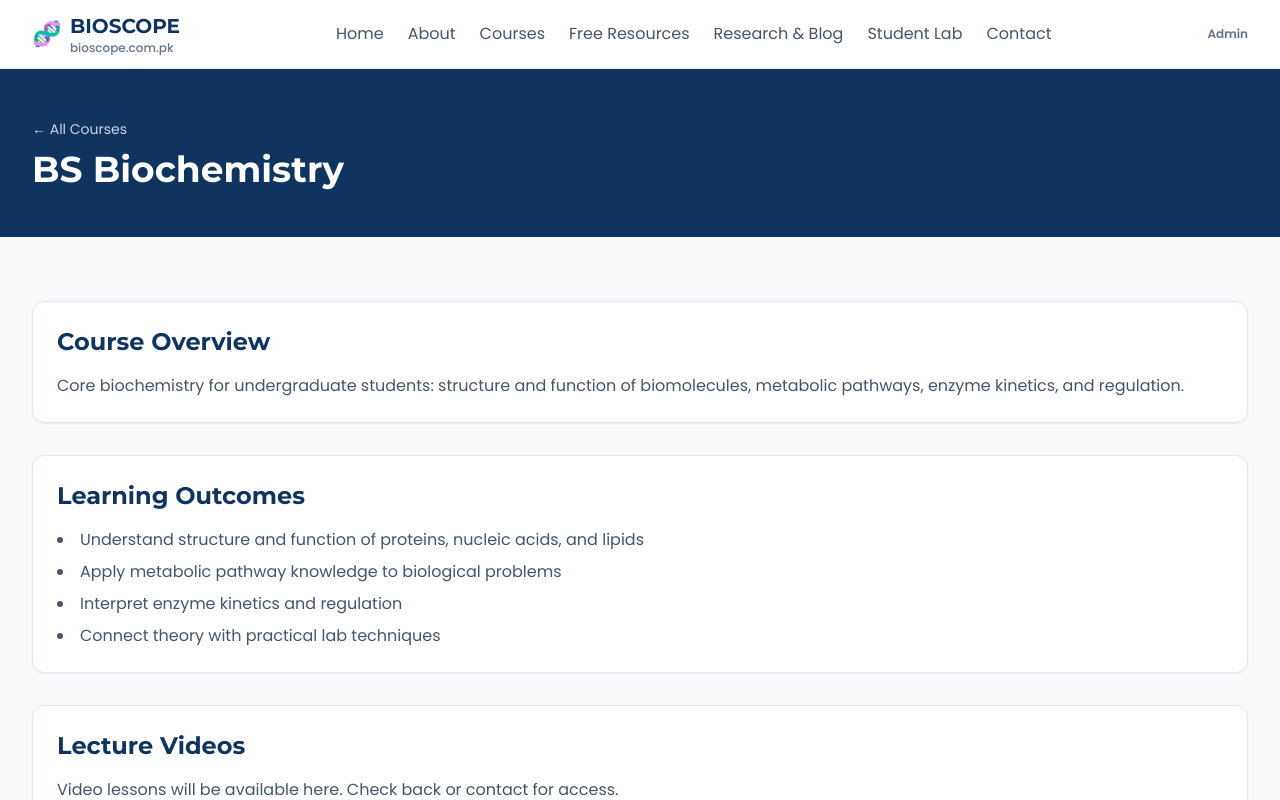
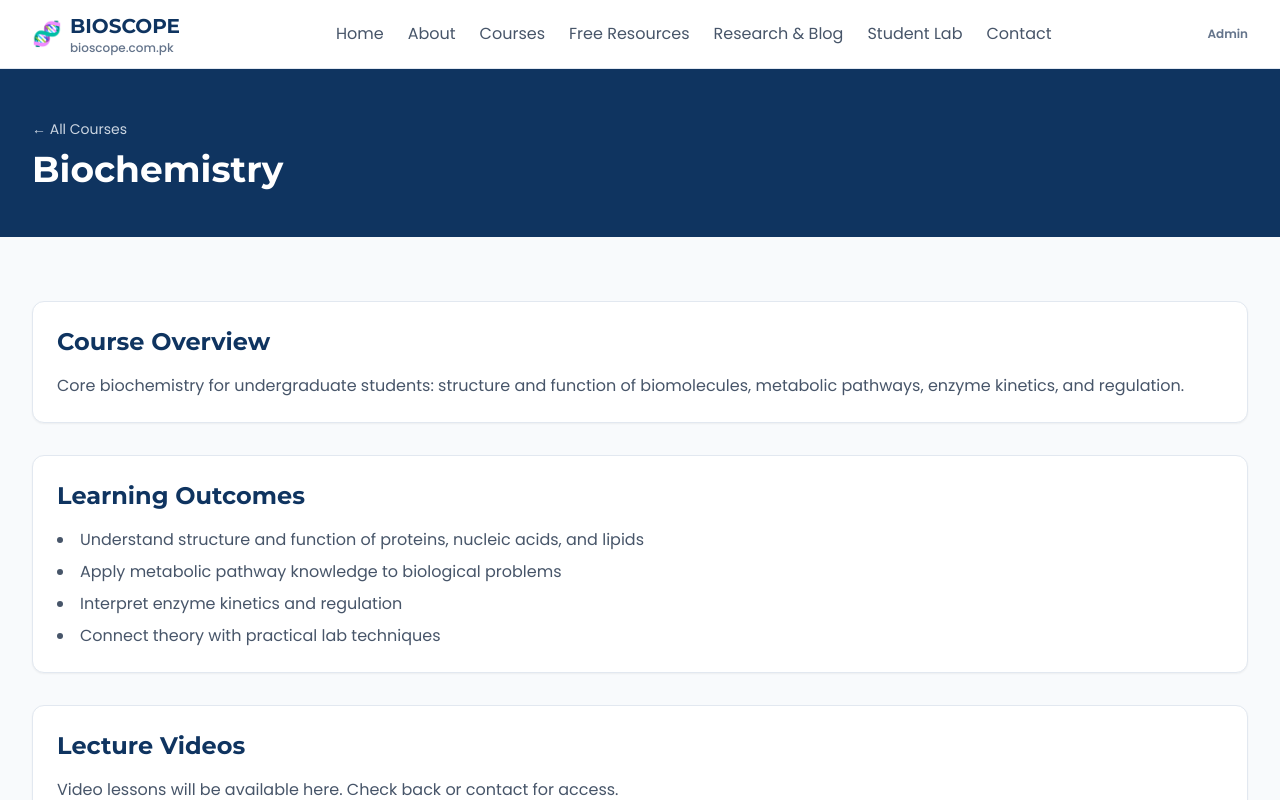
Before and after one commit to Naeem009/drsumairakousar, a Next.js app: page /courses/biochemistry in a window 1280 px wide. Shown: the top 800 px of the page. Built offline with nearby package versions, Linux system fonts and the light colour scheme.

Commit message:
Courses name updated

```diff
--- a/app/courses/[slug]/page.tsx
+++ b/app/courses/[slug]/page.tsx
@@ -4,7 +4,7 @@ import { notFound } from "next/navigation";
 
 const courseData: Record<string, { title: string; overview: string; outcomes: string[] }> = {
   "biochemistry": {
-    title: "BS Biochemistry",
+    title: "Biochemistry",
     overview: "Core biochemistry for undergraduate students: structure and function of biomolecules, metabolic pathways, enzyme kinetics, and regulation.",
     outcomes: [
       "Understand structure and function of proteins, nucleic acids, and lipids",
```
